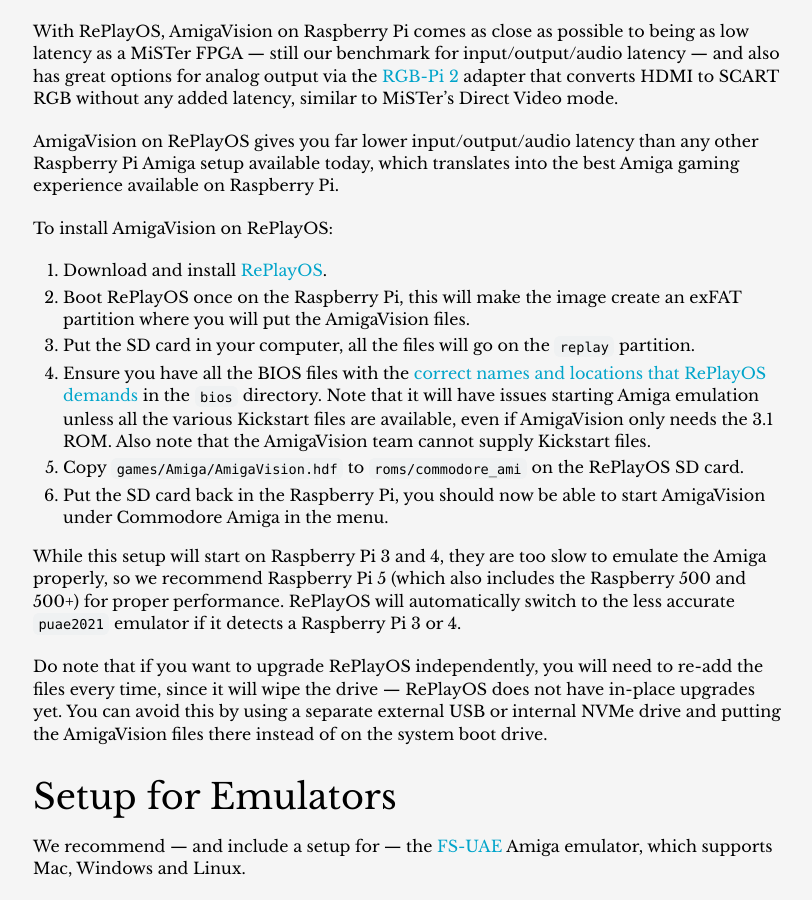
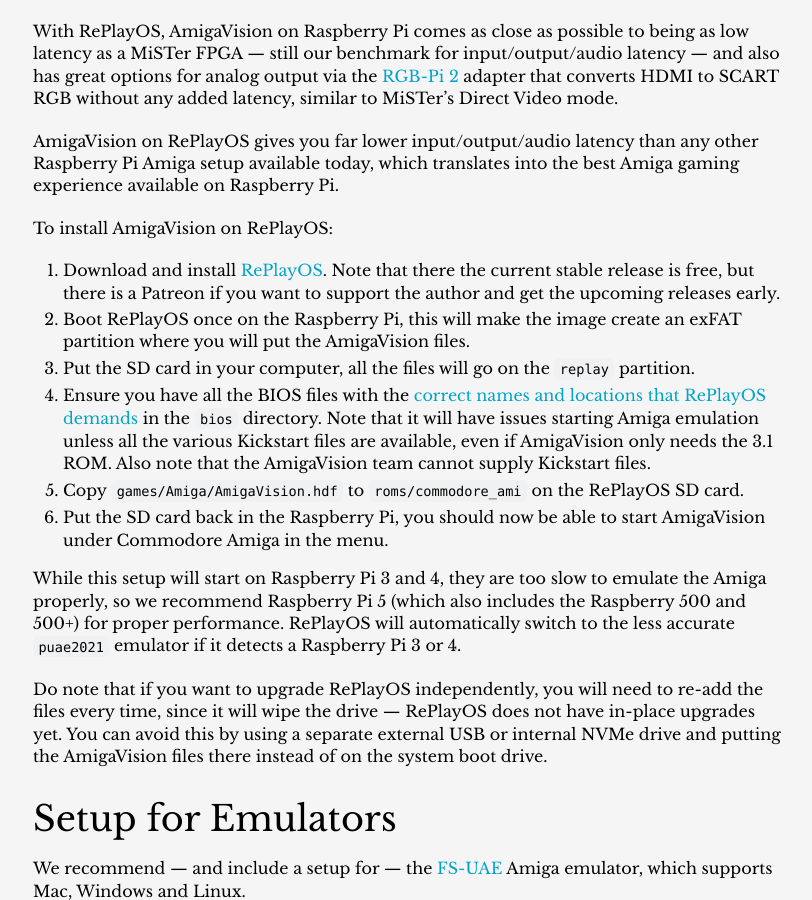
Before and after one commit to amigavision/amigavision.github.io, a Jekyll site: the page built from docs.md, in a window 1280 px wide and 900 px high, scrolled down 4458 px. Shown: the whole window, without its empty margins (232-1044 px from the left). Built offline with Jekyll 4.4.1, drawn with Linux system fonts in a browser that asks for light colours.

Commit message:
Clarify the free vs. Patreon tiers

```diff
--- a/docs.md
+++ b/docs.md
@@ -122,7 +122,7 @@
 
 To install AmigaVision on RePlayOS:
 
-1. Download and install [RePlayOS].
+1. Download and install [RePlayOS]. Note that there the current stable release is free, but there is a Patreon if you want to support the author and get the upcoming releases early.
 2. Boot RePlayOS once on the Raspberry Pi, this will make the image create an exFAT partition where you will put the AmigaVision files.
 3. Put the SD card in your computer, all the files will go on the `replay` partition.
 4. Ensure you have all the BIOS files with the [correct names and locations that RePlayOS demands](https://www.replayos.com/addbios/) in the `bios` directory. Note that it will have issues starting Amiga emulation unless all the various Kickstart files are available, even if AmigaVision only needs the 3.1 ROM. Also note that the AmigaVision team cannot supply Kickstart files.
```
